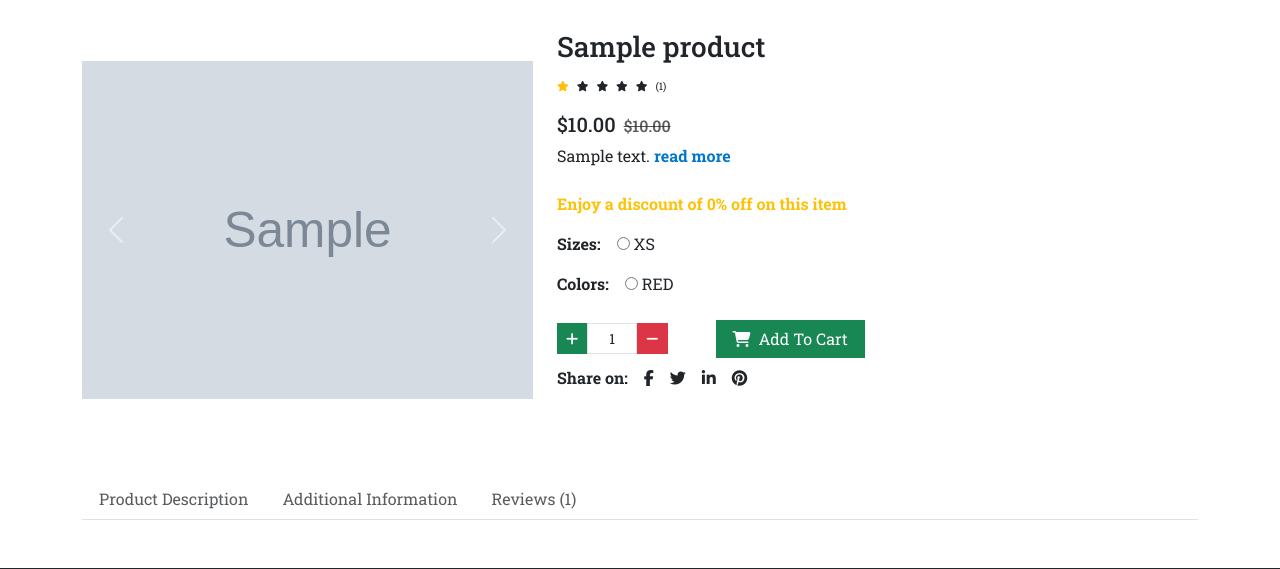
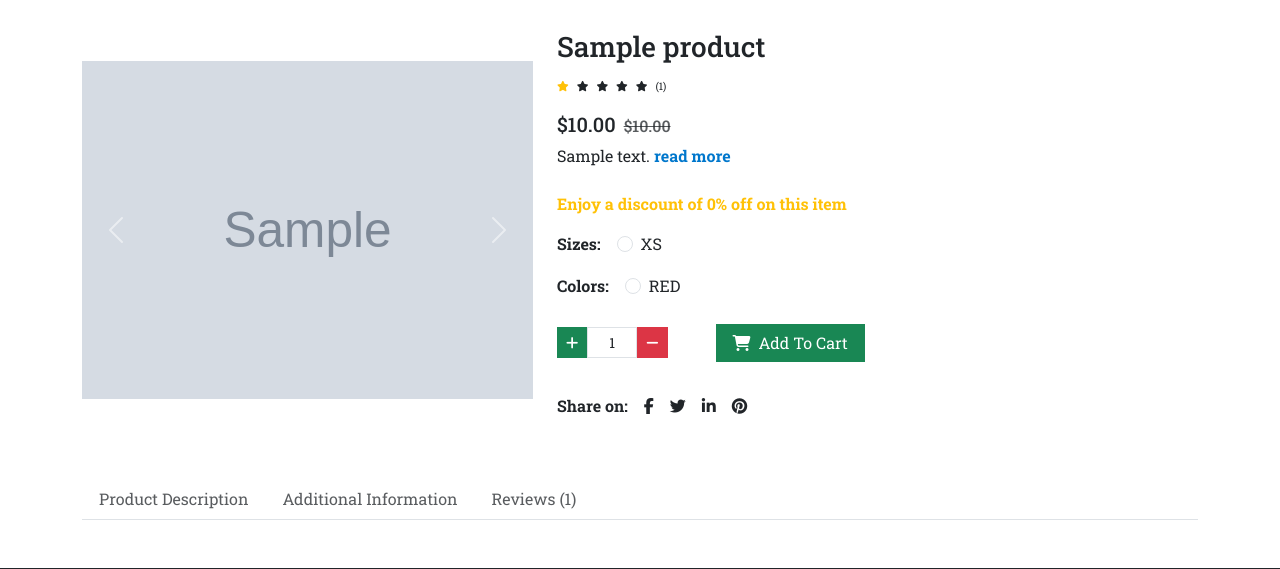
Before and after one commit to foreverinc/ALKE-STORE, a Django app: page /detail/1/ in a window 1280 px wide. Shown: the part 247-816 px from the top of the page. Run offline with Django 4.2, Linux system fonts and the light colour scheme; tables that the repository leaves empty hold one stand-in row (values such as "Sample post"); grey boxes marked "Sample" are stand-in pictures; some libraries are stand-ins or nearby versions.

Commit message:
Update detail.html

```diff
--- a/templates/base/detail.html
+++ b/templates/base/detail.html
@@ -78,10 +78,10 @@
                             <strong class="text-dark me-3">Sizes:</strong>
 
                                 {% for s in item.size %}
-                                <div class="custom-control custom-radio custom-control-inline">
-                                        <input type="radio" required class="custom-control-input" id="size_{{s}}" name="size" value="{{s}}">
-                                        <label class="custom-control-label" for="size_{{s}}">{{s}}</label>
-                                    </div>
+                                <div class="form-check me-2">
+                                    <input type="radio" required class="form-check-input" id="size_{{s}}" name="size" value="{{s}}">
+                                    <label class="form-check-label" for="size_{{s}}">{{s}}</label>
+                                </div>
                                 {% endfor %}
 
 
@@ -92,8 +92,8 @@
                             <strong class="text-dark me-3">Colors:</strong>
 
                                 {% for c in item.color %}
-                                    <div class="custom-control custom-radio custom-control-inline">
-                                        <input required type="radio" class="custom-control-input" id="color_{{c}}" name="color" value="{{c}}">
+                                    <div class="form-check me-2">
+                                        <input required type="radio" class="form-check-input" id="color_{{c}}" name="color" value="{{c}}">
                                         <label class="custom-control-label" for="color_{{c}}">{{c}}</label>
                                     </div>
                                 {% endfor %}
@@ -111,7 +111,7 @@
                             </div>
                             <button class="btn btn-success rounded-0 px-3"><i class="fa fa-shopping-cart me-1"></i> Add To Cart</button>
                         </div>
-                        <div class="d-flex pt-2">
+                        <div class="d-flex pt-2 mt-4">
                             <strong class="text-dark me-2">Share on:</strong>
                             <div class="d-inline-flex">
                                 <a class="text-dark px-2" href="">
```
